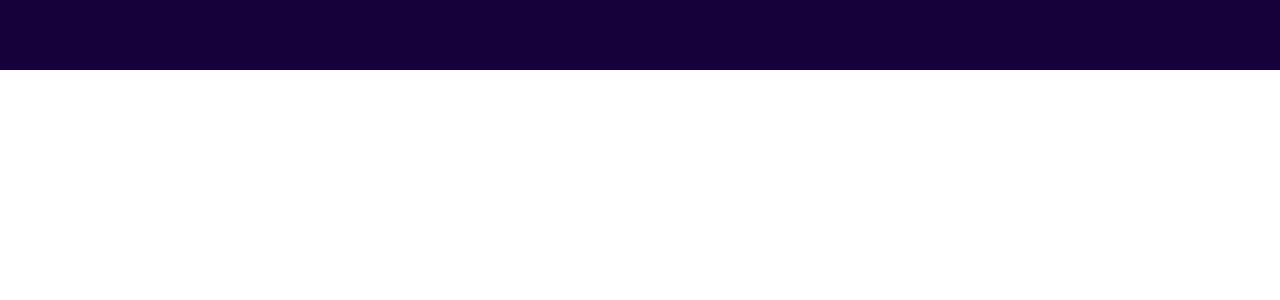
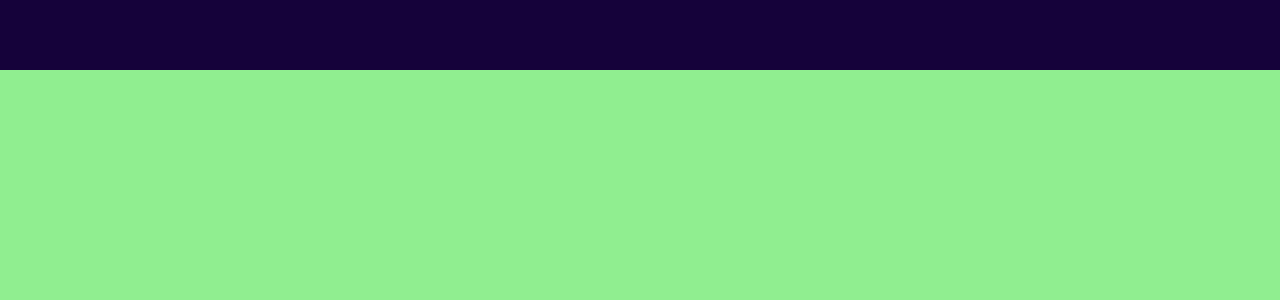
Before and after one commit to Techillionaire/my-react-portfolio-website, a React (Create React App) app: page / in a window 1280 px wide. Shown: the top 300 px of the page. Built offline with nearby package versions, Linux system fonts and the light colour scheme.

Commit message:
create a global.scss file

```diff
--- a/public/index.html
+++ b/public/index.html
@@ -13,6 +13,7 @@
       *{
         font-family: "Roboto", sans-serif;
         margin: 0;
+        overflow-x: hidden;
       }
     </style>
   </head>
--- a/src/App.jsx
+++ b/src/App.jsx
@@ -6,10 +6,11 @@ import Works from "./components/works/Works";
 import Testimonials from "./components/testimonials/Testimonials";
 import Contact from "./components/contact/Contact";
 import Footer from "./components/footer/Footer";
+import "./app.scss";
 
 const App = () => {
   return (
-    <div className="App">
+    <div className="app">
       <Topbar />
       <div className="sections">
         <Intro />
--- /dev/null
+++ b/src/app.scss
@@ -0,0 +1,25 @@
+.app{
+    height: 100vh;
+
+    .sections{
+        width: 100%;
+        height: calc(100vh - 70px);
+        background-color:lightcoral;
+        position: relative;
+        top: 70px;
+        scroll-snap-type: y mandatory;
+        scrollbar-width: none;
+        &::-webkit-scrollbar{
+            display: none;
+        }
+
+        > *{
+            width: 100vw;
+            height: calc(100vh - 70px);
+            scroll-snap-align: start;
+
+        }
+
+
+    }
+}
--- a/src/components/topbar/topbar.scss
+++ b/src/components/topbar/topbar.scss
@@ -1,5 +1,10 @@
+@import "../../global.scss";
+
 .topbar{
     width: 100%;
     height: 70px;
-    background-color: #15023a;
+    background-color: $mainColor;
+    position: fixed;
+    top: 0;
+    z-index: 2;
 }
--- /dev/null
+++ b/src/global.scss
@@ -0,0 +1 @@
+$mainColor: #15023a;
```
